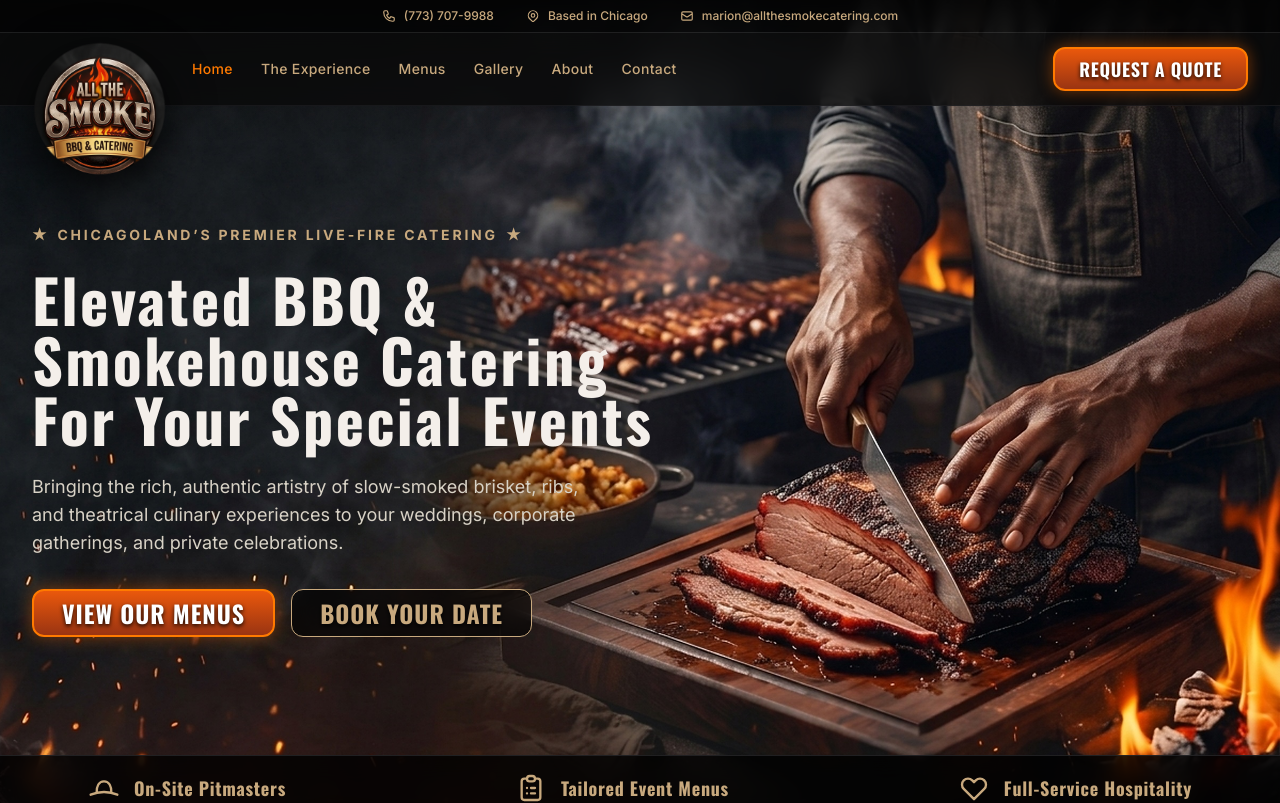
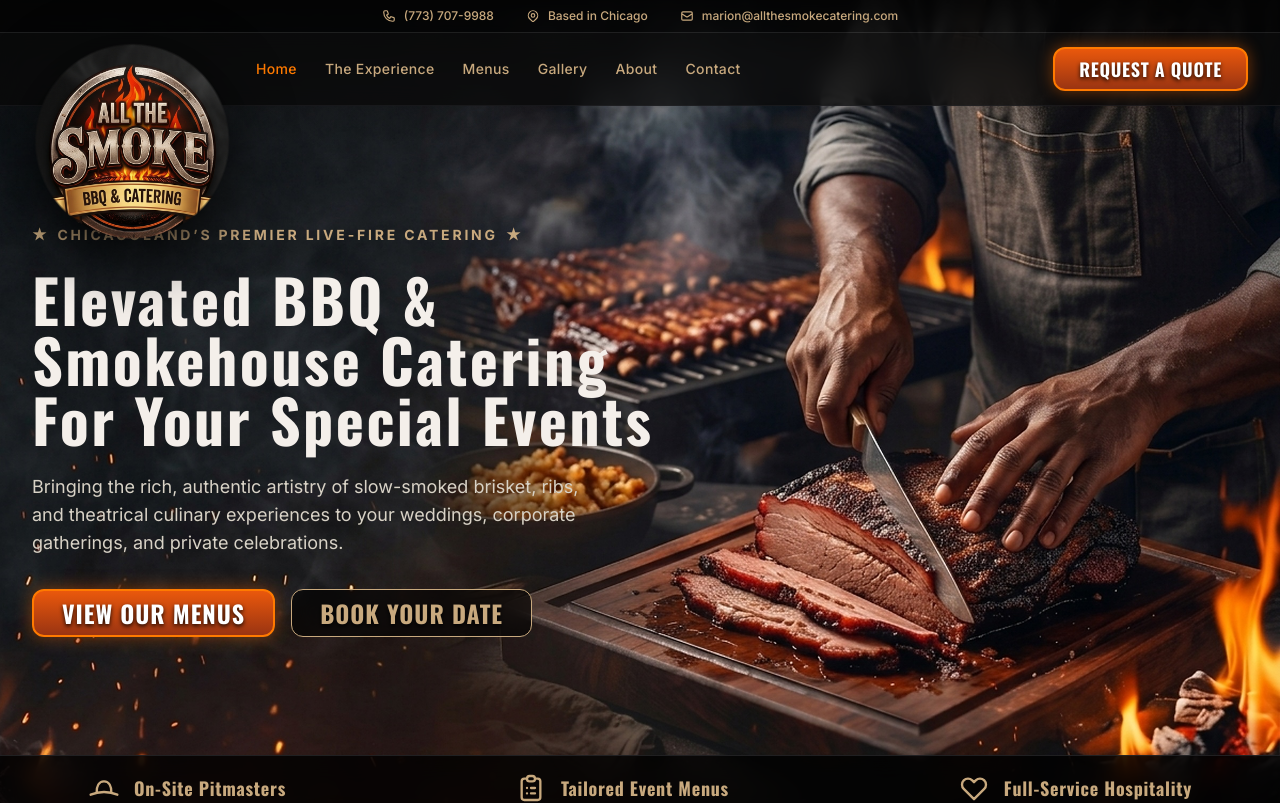
Before and after one commit to silverfox67/allthesmokecatering, a Next.js app: page / in a window 1280 px wide. Shown: the top 803 px of the page. Built offline with nearby package versions, Linux system fonts and the light colour scheme.

Commit message:
feat(nav): apply Option B 200px master crest scale and expanded nav clearance

```diff
--- a/src/components/home/Hero.tsx
+++ b/src/components/home/Hero.tsx
@@ -111,7 +111,7 @@ export function Hero() {
           <div className="absolute top-2 left-4 sm:left-8 z-50">
             <a
               href="/"
-              className="block relative w-[120px] h-[120px] sm:w-[135px] sm:h-[135px] drop-shadow-[0_14px_24px_rgba(0,0,0,0.95)] transition-transform hover:scale-105"
+              className="block relative w-[150px] h-[150px] sm:w-[175px] sm:h-[175px] lg:w-[200px] lg:h-[200px] drop-shadow-[0_16px_32px_rgba(0,0,0,0.95)] z-50 transition-transform hover:scale-105"
             >
               <Image
                 src="/brand/allthesmoke-logo.png"
@@ -126,7 +126,7 @@ export function Hero() {
           {/* Desktop Navigation Links */}
           <nav
             aria-label="Main Navigation"
-            className="hidden lg:flex items-center gap-7 pl-36 lg:pl-40 overflow-visible"
+            className="hidden lg:flex items-center gap-7 pl-48 lg:pl-56 overflow-visible"
           >
             <a
               href="#hero"
--- a/src/components/layout/Navbar.tsx
+++ b/src/components/layout/Navbar.tsx
@@ -11,7 +11,7 @@ export function Navbar() {
         <div className="absolute top-2 left-4 sm:left-8 z-50">
           <Link
             href="/"
-            className="block relative w-[120px] h-[120px] sm:w-[135px] sm:h-[135px] drop-shadow-[0_14px_24px_rgba(0,0,0,0.95)] transition-transform hover:scale-105"
+            className="block relative w-[150px] h-[150px] sm:w-[175px] sm:h-[175px] lg:w-[200px] lg:h-[200px] drop-shadow-[0_16px_32px_rgba(0,0,0,0.95)] z-50 transition-transform hover:scale-105"
           >
             <Image
               src="/brand/allthesmoke-logo.png"
@@ -26,7 +26,7 @@ export function Navbar() {
         {/* Desktop Navigation Links */}
         <nav
           aria-label="Main Navigation"
-          className="hidden lg:flex items-center gap-7 pl-36 lg:pl-40 overflow-visible"
+          className="hidden lg:flex items-center gap-7 pl-48 lg:pl-56 overflow-visible"
         >
           <Link
             href="#hero"
```
